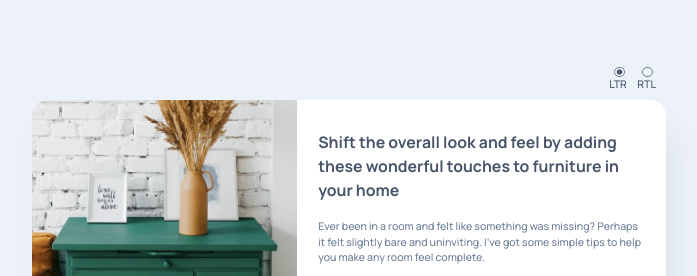
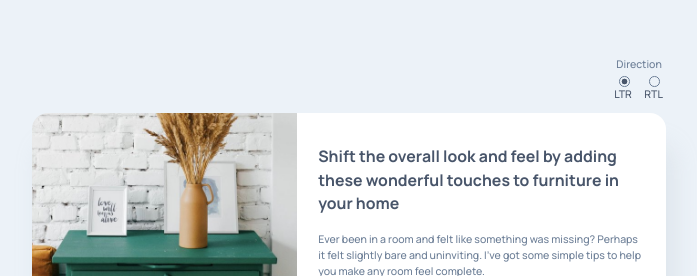
Before and after one commit to nicm42/article-preview, a website with bundled scripts: page index.html in a window 1280 px wide. Shown: the part 178-454 px from the top of the page, without its empty margins (291-988 px from the left). Built offline with nearby package versions, Linux system fonts and the light colour scheme.

Commit message:
Added legend to the fieldset

```diff
--- a/index.html
+++ b/index.html
@@ -35,6 +35,7 @@
   </head>
   <body>
     <fieldset class="toggle">
+      <legend>Direction</legend>
       <div class="toggle__radio">
         <input type="radio" id="ltr" name="language" value="ltr" checked />
         <label for="ltr">LTR</label>
--- a/src/styles/components/_toggle.scss
+++ b/src/styles/components/_toggle.scss
@@ -1,10 +1,18 @@
 @use '../general' as g;
 
 .toggle {
-  display: flex;
-  justify-content: end;
+  display: grid;
+  grid-template-columns: repeat(2, 1fr);
+  grid-template-rows: repeat(2, auto);
+  justify-self: end;
   gap: 1em;
+  padding: 0;
   border: none;
+
+  & legend {
+    grid-column: span 2;
+    padding-bottom: 1em;
+  }
 
   &__radio {
     display: flex;
```
